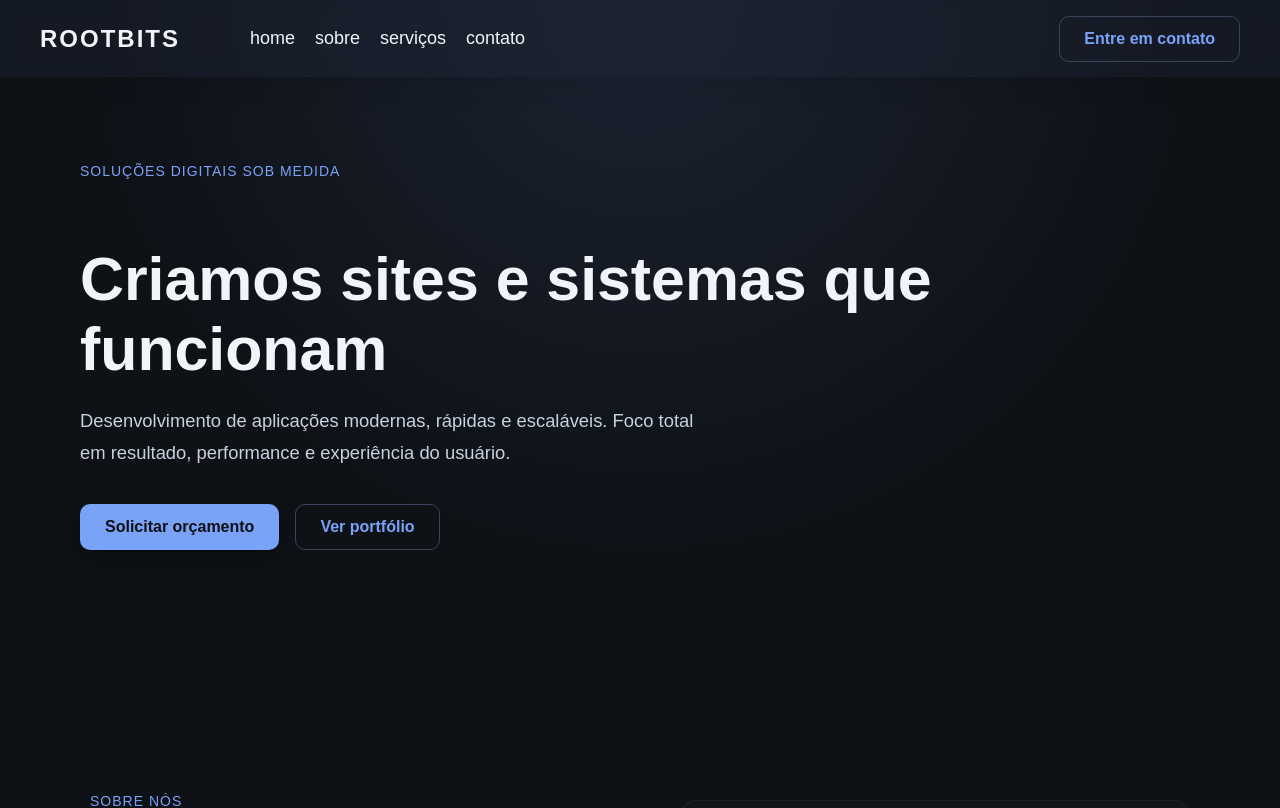
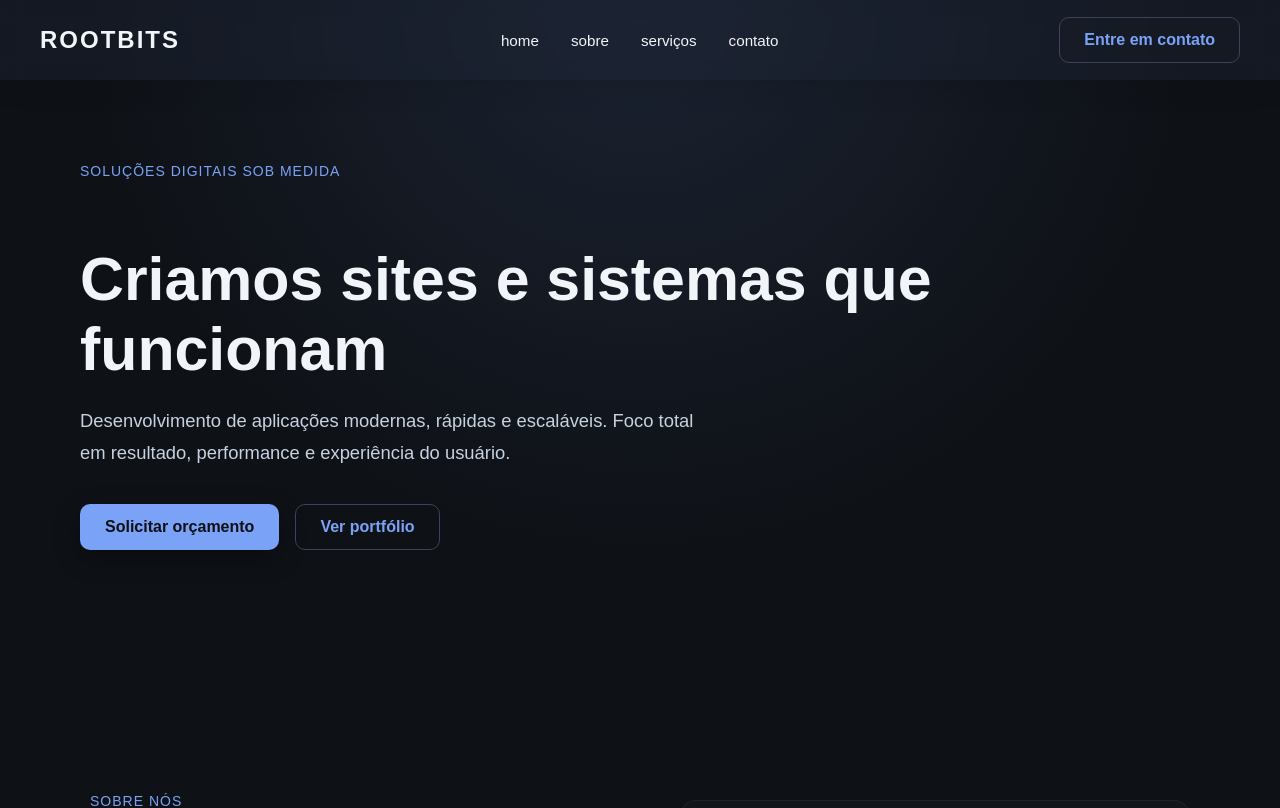
Before and after one commit to GabrielTechd/rootbits, a React (Vite) app: page / in a window 1280 px wide. Shown: the top 808 px of the page. Built offline with nearby package versions, Linux system fonts and the light colour scheme.

Commit message:
arrumando responsividade do header

```diff
--- a/src/components/header/index.tsx
+++ b/src/components/header/index.tsx
@@ -2,7 +2,6 @@ import { useState } from "react";
 import { IoClose, IoMenu } from "react-icons/io5";
 import { enterpriseInfo } from "../../constants/enterpriseInfo";
 import { navigation } from "../../constants/navigation";
-
 import Button from "../button";
 import "./style.css";
 
@@ -12,13 +11,14 @@ function Header() {
   return (
     <header className="header">
       <div className="header__container">
-        <nav className="header__nav">
-          <div className="header__brand">
-            <a href="/" className="header__logo">
-              {enterpriseInfo.name}
-            </a>
-          </div>
-          <ul className={`header__menu ${open ? "open" : ""}`}>
+        <div className="header__brand">
+          <a href="/" className="header__logo">
+            {enterpriseInfo.name}
+          </a>
+        </div>
+
+        <nav className={`header__nav ${open ? "open" : ""}`}>
+          <ul className="header__menu">
             {Object.entries(navigation).map(([key, value]) => {
               if (typeof value !== "string") return null;
               return (
@@ -33,7 +33,6 @@ function Header() {
                 </li>
               );
             })}
-
             <li className="header__item header__cta-mobile">
               <Button
                 href="/contact"
@@ -45,12 +44,9 @@ function Header() {
             </li>
           </ul>
         </nav>
+
         <div className="cta__button">
-          <Button
-            href="/contact"
-            variant="outline"
-            onClick={() => setOpen(false)}
-          >
+          <Button href="/contact" variant="outline">
             {navigation.primaryAction.label}
           </Button>
         </div>
@@ -60,7 +56,7 @@ function Header() {
           className="header__toggle"
           onClick={() => setOpen((s) => !s)}
         >
-          {open ? <IoClose size={22} /> : <IoMenu size={22} />}
+          {open ? <IoClose size={28} /> : <IoMenu size={28} />}
         </button>
       </div>
     </header>
--- a/src/components/header/style.css
+++ b/src/components/header/style.css
@@ -3,146 +3,127 @@
   top: 0;
   left: 0;
   right: 0;
-
   background-color: var(--glass-bg);
   box-shadow: var(--glass-shadow);
   backdrop-filter: var(--glass-blur);
   -webkit-backdrop-filter: var(--glass-blur);
-
-  z-index: 100;
+  z-index: 1000;
+  height: 80px;
+  display: flex;
+  align-items: center;
 }
 
 .header__container {
-  max-width: 1200px; /* controla o “centro” */
-  margin: 0 auto; /* centraliza o bloco */
-
-  padding: 10px 2rem;
-
+  max-width: 1200px;
+  width: 100%;
+  margin: 0 auto;
+  padding: 0 2rem;
   display: flex;
   justify-content: space-between;
   align-items: center;
 }
 
-.header__container {
-  position: relative;
+.header__logo {
+  font-size: 24px;
+  color: var(--text-primary, #fff);
+  font-weight: 700;
+  text-transform: uppercase;
+  letter-spacing: 2px;
+  text-decoration: none;
 }
 
-.header__logo {
-  font-size: 24px;
-  color: var(--text-primary);
-  font-weight: 600;
-  text-transform: uppercase;
-  letter-spacing: 2px;
+.header__menu {
+  display: flex;
+  align-items: center;
+  gap: 32px;
+  list-style: none;
 }
 
-.header__nav {
-  display: flex;
-  align-items: center;
-  gap: 30px;
+.header__link {
+  position: relative;
+  color: var(--text-primary, #fff);
+  text-decoration: none;
+  font-weight: 500;
+  font-size: 0.95rem;
+  transition: color 0.3s ease;
 }
 
-.header__nav {
-  flex: 1;
+.header__link::after {
+  content: "";
+  position: absolute;
+  left: 0;
+  bottom: -4px;
+  width: 0%;
+  height: 2px;
+  background-color: var(--primary-color, #7aa2f7);
+  transition: width 0.3s ease;
 }
 
-.cta__button {
-  /* CTA padrão: visível em desktop */
-  display: block;
+.header__link:hover {
+  color: var(--primary-color, #7aa2f7);
+}
+
+.header__link:hover::after {
+  width: 100%;
+}
+
+.header__toggle {
+  display: none;
+  background: none;
+  border: none;
+  color: var(--text-primary, #fff);
+  cursor: pointer;
+  z-index: 1001;
 }
 
 .header__cta-mobile {
   display: none;
 }
 
-.header__nav .header__menu {
-  display: flex;
-  gap: 20px;
-}
-
-.header__nav .header__menu li a {
-  position: relative;
-  color: var(--text-primary);
-  font-weight: 500;
-  transition: color var(--transition-normal);
-}
-
-.header__nav .header__menu li a::after {
-  content: "";
-  position: absolute;
-
-  left: 0;
-  bottom: -6px;
-
-  width: 0%;
-  height: 2px;
-
-  background-color: var(--text-secondary);
-  border-radius: 2px;
-
-  transition: width 0.3s ease;
-}
-
-.header__nav .header__menu li a:hover {
-  color: var(--text-secondary);
-}
-
-.header__nav .header__menu li a:hover::after {
-  width: 100%;
-}
-
-.header__toggle {
-  display: none;
-  cursor: pointer;
-  font-size: 24px;
-  background: none;
-  border: none;
-  color: var(--text-primary);
-}
-
-/* Estilos para telas menores */
+/* Responsividade */
 @media (max-width: 900px) {
   .header__toggle {
     display: block;
   }
+
   .cta__button {
     display: none;
   }
-  .header__nav .header__menu {
-    position: absolute;
-    top: 10%;
-    left: 50%;
 
-    transform: translate(-50%, -120%);
-    transition: transform 0.3s ease;
-
-    background: var(--glass-bg);
-    backdrop-filter: var(--glass-blur);
-    -webkit-backdrop-filter: var(--glass-blur);
-    box-shadow: var(--glass-shadow);
-
-    border-radius: var(--glass-radius);
-
-    width: calc(90% - 2rem);
-    max-width: 360px;
-
-    padding: 24px;
-
-    display: flex;
-    flex-direction: column;
-    align-items: center;
-    gap: 16px;
-
-    z-index: 90;
+  .header__nav {
+    position: fixed;
+    top: 0;
+    right: -100%; /* Escondido fora da tela */
+    width: 80%;
+    max-width: 300px;
+    height: 100vh;
+    background: #0f172a; /* Cor sólida para mobile para melhor leitura */
+    box-shadow: -10px 0 30px rgba(0, 0, 0, 0.5);
+    transition: right 0.4s cubic-bezier(0.77, 0, 0.175, 1);
+    padding: 100px 2rem 2rem;
   }
 
-  .header__nav .header__menu.open {
-    transform: translate(-50%, 15%);
+  .header__nav.open {
+    right: 0;
   }
 
-  .header__nav .header__menu .header__cta-mobile {
-    display: flex;
+  .header__menu {
+    flex-direction: column;
+    align-items: flex-start;
+    gap: 24px;
+  }
+
+  .header__link {
+    font-size: 1.2rem;
+  }
+
+  .header__cta-mobile {
+    display: block;
     width: 100%;
-    justify-content: center;
-    padding-top: 6px;
+    margin-top: 20px;
+  }
+
+  .header__cta-mobile button {
+    width: 100%;
   }
 }
```
